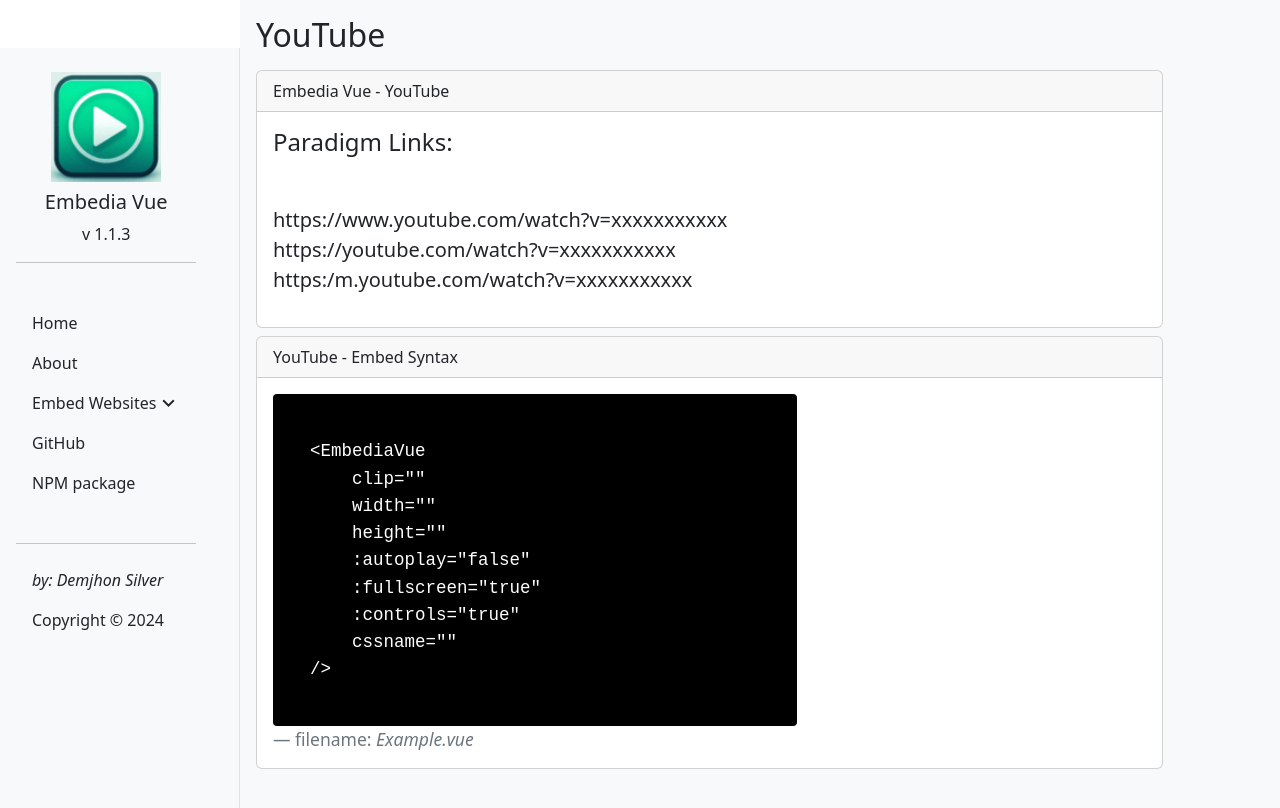
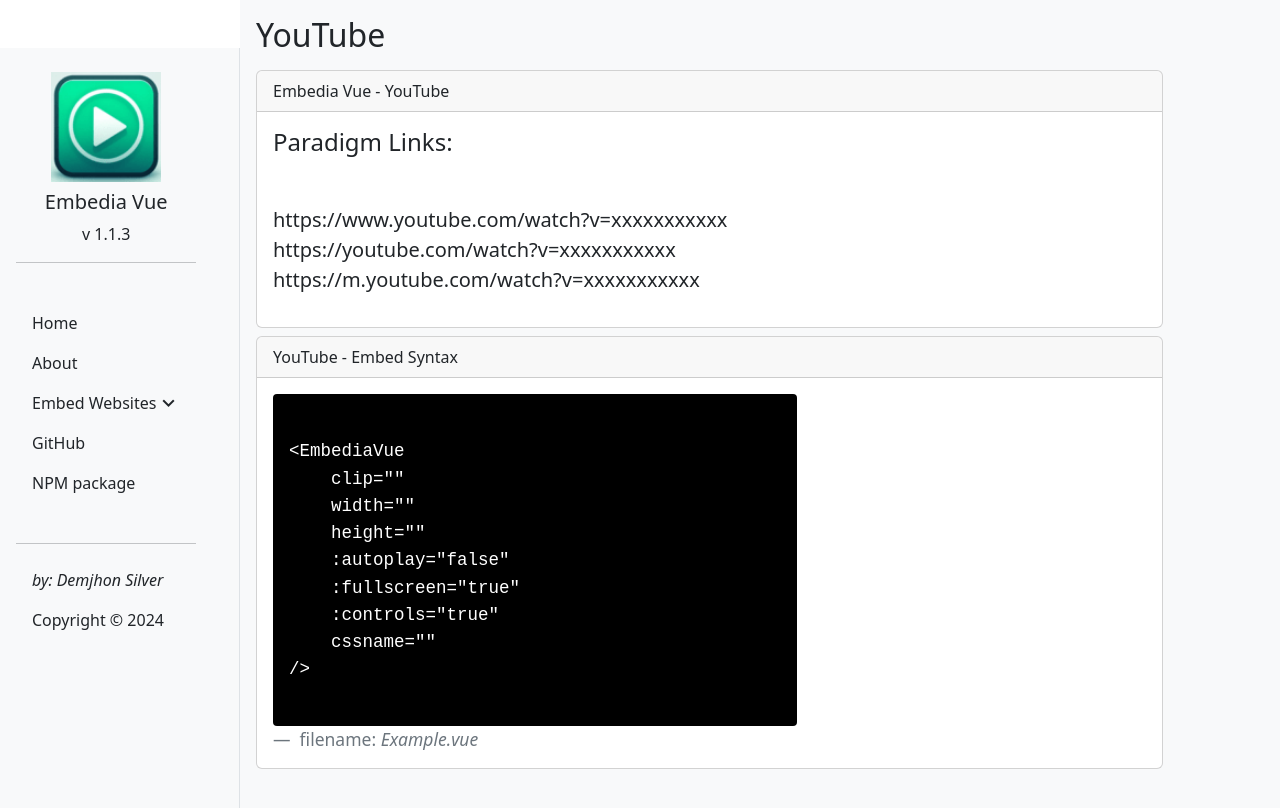
Before and after one commit to demjhonsilver/embedia-vue-docs, a Vue app: page /embedia-vue-docs/embed-websites/youtube in a window 1280 px wide. Shown: the top 808 px of the page. Built offline with nearby package versions, Linux system fonts and the light colour scheme.

Commit message:
fix minor issue

```diff
--- a/src/components/Home.vue
+++ b/src/components/Home.vue
@@ -9,7 +9,7 @@
           id="videoLink"
           class="form-control"
           v-model="videoClip"
-          placeholder="YouTube, Shorts, Facebook, Reels, Twitter, TikTok, Instagram"
+          placeholder="YouTube, Shorts, Facebook, Reels, Twitter, TikTok, Instagram, Vimeo and Dailymotion"
         />
       </div>
 
@@ -24,6 +24,7 @@
                 ref="embediaVueComponent"
                 :clip="tempVideoClip"
                 :fullscreen="true"
+                :autoplay="false"
                 v-if="tempVideoClip"
               />
             </div>
@@ -59,33 +60,23 @@
   </div>
 </template>
 
-<script>
+<script setup>
+import { ref, watch } from 'vue';
 import { EmbediaVue } from 'embedia-vue';
 
-export default {
-  name: 'ExampleComponent',
-  components: {
-    EmbediaVue
-  },
-  data() {
-    return {
-      videoClip: '', // URL for the video
-      width: '', // reactive width
-      height: '', // reactive height
-      error: null, // Error state
-      tempVideoClip: '', // Temporary storage for new URL
-    };
-  },
-  watch: {
-    videoClip(newUrl) {
-      // Clear the URL first before loading new one
-      this.tempVideoClip = '';
-      setTimeout(() => {
-        this.tempVideoClip = newUrl;
-      }, 100); // Delay to ensure re-render
-    }
-  }
-};
+const videoClip = ref(''); // URL for the video
+const width = ref(''); // Reactive width
+const height = ref(''); // Reactive height
+const error = ref(null); // Error state
+const tempVideoClip = ref(''); // Temporary storage for new URL
+
+watch(videoClip, (newUrl) => {
+  // Clear the URL first before loading new one
+  tempVideoClip.value = '';
+  setTimeout(() => {
+    tempVideoClip.value = newUrl;
+  }, 100); // Delay to ensure re-render
+});
 </script>
 
 <style scoped>
--- a/src/components/embedsites/Dailymotion.vue
+++ b/src/components/embedsites/Dailymotion.vue
@@ -2,9 +2,8 @@
   <div>
     <div id="main-content" class="flex-fill p-9" style="min-width: 400px; max-width: 1100px;">
       <h2>Dailymotion</h2>
-        <div class="mb-3">
+      <div class="mb-3"></div>
 
-        </div>
       <div class="card" style="width: 90%">
         <div class="card-header">
           Embedia Vue - Dailymotion
@@ -13,20 +12,12 @@
           <h4>Paradigm Link:</h4>
           <blockquote class="blockquote mt-5">
             <footer class="footer">
-
-
               https://www.dailymotion.com/video/xxxxxxx
               <br>
-
-
             </footer>
-
           </blockquote>
         </div>
       </div>
-
-
-
 
       <div class="card mt-2" style="width: 90%">
         <div class="card-header">
@@ -45,60 +36,40 @@
     cssname=""
 /&gt;
             </code></pre>
-
-          <footer class="blockquote-footer">filename: <cite title="Source Title">Example.vue</cite></footer>
+            <footer class="blockquote-footer">
+              filename: <cite title="Source Title">Example.vue</cite>
+            </footer>
           </blockquote>
         </div>
       </div>
-
-
-
-
-
-
-
-
-
-
     </div>
   </div>
 </template>
 
-  <script>
+<script setup>
+import { ref, computed, watch } from 'vue';
 import { EmbediaVue } from 'embedia-vue';
 
-  export default {
-    name: 'ExampleComponent',
-    components: {
-      EmbediaVue
-    },
-    data() {
-      return {
-        videoClip: '', // URL for the video
-        width: '', // reactive width
-        height: '', // reactive height
-        error: null, // Error state
-        tempVideoClip: '', // Temporary storage for new URL
-      };
-    },
-    computed: {
-      validUrl() {
-        // Basic URL validation, enhance if needed
-        return this.tempVideoClip.startsWith('http://') || this.tempVideoClip.startsWith('https://');
-      }
-    },
-    watch: {
-      videoClip(newUrl) {
+const videoClip = ref(''); // URL for the video
+const width = ref(''); // Reactive width
+const height = ref(''); // Reactive height
+const error = ref(null); // Error state
+const tempVideoClip = ref(''); // Temporary storage for new URL
+
+// Basic URL validation
+const validUrl = computed(() => {
+  return tempVideoClip.value.startsWith('http://') || tempVideoClip.value.startsWith('https://');
+});
+
+// Watch for changes in videoClip
+watch(videoClip, (newUrl) => {
   // Clear the URL first before loading new one
-        this.tempVideoClip = '';
+  tempVideoClip.value = '';
   setTimeout(() => {
-          this.tempVideoClip = newUrl;
+    tempVideoClip.value = newUrl;
   }, 100); // Delay to ensure re-render
-      }
-    }
-  };
+});
 </script>
-
 
 <style>
 pre {
--- a/src/components/embedsites/Facebook.vue
+++ b/src/components/embedsites/Facebook.vue
@@ -2,9 +2,8 @@
   <div>
     <div id="main-content" class="flex-fill p-9" style="min-width: 400px; max-width: 1100px;">
       <h2>Facebook</h2>
-        <div class="mb-3">
+      <div class="mb-3"></div>
 
-        </div>
       <div class="card" style="width: 90%">
         <div class="card-header">
           Embedia Vue - Facebook
@@ -13,19 +12,11 @@
           <h4>Paradigm Link:</h4>
           <blockquote class="blockquote mt-5">
             <footer class="footer">
-
               https://www.facebook.com/username/videos/xxxxxxxxxxxxxxxxx
-
-
             </footer>
-
           </blockquote>
-
         </div>
       </div>
-
-
-
 
       <div class="card mt-2" style="width: 90%">
         <div class="card-header">
@@ -44,60 +35,40 @@
     cssname=""
 /&gt;
             </code></pre>
-
-          <footer class="blockquote-footer">filename: <cite title="Source Title">Example.vue</cite></footer>
+            <footer class="blockquote-footer">
+              filename: <cite title="Source Title">Example.vue</cite>
+            </footer>
           </blockquote>
         </div>
       </div>
-
-
-
-
-
-
-
-
-
-
     </div>
   </div>
 </template>
 
-  <script>
+<script setup>
+import { ref, computed, watch } from 'vue';
 import { EmbediaVue } from 'embedia-vue';
 
-  export default {
-    name: 'ExampleComponent',
-    components: {
-      EmbediaVue
-    },
-    data() {
-      return {
-        videoClip: '', // URL for the video
-        width: '', // reactive width
-        height: '', // reactive height
-        error: null, // Error state
-        tempVideoClip: '', // Temporary storage for new URL
-      };
-    },
-    computed: {
-      validUrl() {
-        // Basic URL validation, enhance if needed
-        return this.tempVideoClip.startsWith('http://') || this.tempVideoClip.startsWith('https://');
-      }
-    },
-    watch: {
-      videoClip(newUrl) {
+const videoClip = ref(''); // URL for the video
+const width = ref(''); // Reactive width
+const height = ref(''); // Reactive height
+const error = ref(null); // Error state
+const tempVideoClip = ref(''); // Temporary storage for new URL
+
+// Basic URL validation
+const validUrl = computed(() => {
+  return tempVideoClip.value.startsWith('http://') || tempVideoClip.value.startsWith('https://');
+});
+
+// Watch for changes in videoClip
+watch(videoClip, (newUrl) => {
   // Clear the URL first before loading new one
-        this.tempVideoClip = '';
+  tempVideoClip.value = '';
   setTimeout(() => {
-          this.tempVideoClip = newUrl;
+    tempVideoClip.value = newUrl;
   }, 100); // Delay to ensure re-render
-      }
-    }
-  };
+});
 </script>
-
 
 <style>
 pre {
--- a/src/components/embedsites/Instagram.vue
+++ b/src/components/embedsites/Instagram.vue
@@ -2,9 +2,8 @@
   <div>
     <div id="main-content" class="flex-fill p-9" style="min-width: 400px; max-width: 1100px;">
       <h2>Instagram</h2>
-        <div class="mb-3">
+      <div class="mb-3"></div>
 
-        </div>
       <div class="card" style="width: 90%">
         <div class="card-header">
           Embedia Vue - Instagram
@@ -13,22 +12,15 @@
           <h4>Paradigm Links:</h4>
           <blockquote class="blockquote mt-5">
             <footer class="footer">
-
               https://www.instagram.com/p/xxxxxxxxxxx
               <br>
               https://www.instagram.com/reel/xxxxxxxxxxx
               <br>
               https://www.instagram.com/username/reel/xxxxxxxxxxx
-
-
             </footer>
-
           </blockquote>
         </div>
       </div>
-
-
-
 
       <div class="card mt-2" style="width: 90%">
         <div class="card-header">
@@ -43,60 +35,40 @@
     cssname=""
 /&gt;
             </code></pre>
-
-          <footer class="blockquote-footer">filename: <cite title="Source Title">Example.vue</cite></footer>
+            <footer class="blockquote-footer">
+              filename: <cite title="Source Title">Example.vue</cite>
+            </footer>
           </blockquote>
         </div>
       </div>
-
-
-
-
-
-
-
-
-
-
     </div>
   </div>
 </template>
 
-  <script>
+<script setup>
+import { ref, computed, watch } from 'vue';
 import { EmbediaVue } from 'embedia-vue';
 
-  export default {
-    name: 'ExampleComponent',
-    components: {
-      EmbediaVue
-    },
-    data() {
-      return {
-        videoClip: '', // URL for the video
-        width: '', // reactive width
-        height: '', // reactive height
-        error: null, // Error state
-        tempVideoClip: '', // Temporary storage for new URL
-      };
-    },
-    computed: {
-      validUrl() {
-        // Basic URL validation, enhance if needed
-        return this.tempVideoClip.startsWith('http://') || this.tempVideoClip.startsWith('https://');
-      }
-    },
-    watch: {
-      videoClip(newUrl) {
+const videoClip = ref(''); // URL for the video
+const width = ref(''); // Reactive width
+const height = ref(''); // Reactive height
+const error = ref(null); // Error state
+const tempVideoClip = ref(''); // Temporary storage for new URL
+
+// Basic URL validation
+const validUrl = computed(() => {
+  return tempVideoClip.value.startsWith('http://') || tempVideoClip.value.startsWith('https://');
+});
+
+// Watch for changes in videoClip
+watch(videoClip, (newUrl) => {
   // Clear the URL first before loading new one
-        this.tempVideoClip = '';
+  tempVideoClip.value = '';
   setTimeout(() => {
-          this.tempVideoClip = newUrl;
+    tempVideoClip.value = newUrl;
   }, 100); // Delay to ensure re-render
-      }
-    }
-  };
+});
 </script>
-
 
 <style>
 pre {
--- a/src/components/embedsites/Tiktok.vue
+++ b/src/components/embedsites/Tiktok.vue
@@ -2,9 +2,8 @@
   <div>
     <div id="main-content" class="flex-fill p-9" style="min-width: 400px; max-width: 1100px;">
       <h2>TikTok</h2>
-        <div class="mb-3">
+      <div class="mb-3"></div>
 
-        </div>
       <div class="card" style="width: 90%">
         <div class="card-header">
           Embedia Vue - TikTok
@@ -13,18 +12,11 @@
           <h4>Paradigm Link:</h4>
           <blockquote class="blockquote mt-5">
             <footer class="footer">
-
               https://www.tiktok.com/@username/video/xxxxxxxxxxxxxxxxxxxx
-
-
             </footer>
-
           </blockquote>
         </div>
       </div>
-
-
-
 
       <div class="card mt-2" style="width: 90%">
         <div class="card-header">
@@ -38,60 +30,40 @@
     cssname=""
 /&gt;
             </code></pre>
-
-          <footer class="blockquote-footer">filename: <cite title="Source Title">Example.vue</cite></footer>
+            <footer class="blockquote-footer">
+              filename: <cite title="Source Title">Example.vue</cite>
+            </footer>
           </blockquote>
         </div>
       </div>
-
-
-
-
-
-
-
-
-
-
     </div>
   </div>
 </template>
 
-  <script>
+<script setup>
+import { ref, computed, watch } from 'vue';
 import { EmbediaVue } from 'embedia-vue';
 
-  export default {
-    name: 'ExampleComponent',
-    components: {
-      EmbediaVue
-    },
-    data() {
-      return {
-        videoClip: '', // URL for the video
-        width: '', // reactive width
-        height: '', // reactive height
-        error: null, // Error state
-        tempVideoClip: '', // Temporary storage for new URL
-      };
-    },
-    computed: {
-      validUrl() {
-        // Basic URL validation, enhance if needed
-        return this.tempVideoClip.startsWith('http://') || this.tempVideoClip.startsWith('https://');
-      }
-    },
-    watch: {
-      videoClip(newUrl) {
+const videoClip = ref(''); // URL for the video
+const width = ref(''); // Reactive width
+const height = ref(''); // Reactive height
+const error = ref(null); // Error state
+const tempVideoClip = ref(''); // Temporary storage for new URL
+
+// Basic URL validation
+const validUrl = computed(() => {
+  return tempVideoClip.value.startsWith('http://') || tempVideoClip.value.startsWith('https://');
+});
+
+// Watch for changes in videoClip
+watch(videoClip, (newUrl) => {
   // Clear the URL first before loading new one
-        this.tempVideoClip = '';
+  tempVideoClip.value = '';
   setTimeout(() => {
-          this.tempVideoClip = newUrl;
+    tempVideoClip.value = newUrl;
   }, 100); // Delay to ensure re-render
-      }
-    }
-  };
+});
 </script>
-
 
 <style>
 pre {
--- a/src/components/embedsites/Twitter.vue
+++ b/src/components/embedsites/Twitter.vue
@@ -2,9 +2,8 @@
   <div>
     <div id="main-content" class="flex-fill p-9" style="min-width: 400px; max-width: 1100px;">
       <h2>Twitter / X</h2>
-        <div class="mb-3">
+      <div class="mb-3"></div>
 
-        </div>
       <div class="card" style="width: 90%">
         <div class="card-header">
           Embedia Vue - Twitter / X
@@ -13,28 +12,21 @@
           <h4>Paradigm Links:</h4>
           <blockquote class="blockquote mt-5">
             <footer class="footer">
-
               https://twitter.com/i/status/xxxxxxxxxxxxxxxxxxx
-<br>
+              <br />
               https://twitter.com/username/status/xxxxxxxxxxxxxxxxxxx
-<br>
+              <br />
               https://x.com/i/status/xxxxxxxxxxxxxxxxxxx
-<br>
+              <br />
               https://x.com/username/status/xxxxxxxxxxxxxxxxxxx
-
-
             </footer>
-
           </blockquote>
         </div>
       </div>
 
-
-
-
       <div class="card mt-2" style="width: 90%">
         <div class="card-header">
-        Twitter / X- Embed Syntax
+          Twitter / X - Embed Syntax
         </div>
         <div class="card-body">
           <blockquote class="blockquote mb-0">
@@ -46,60 +38,40 @@
     cssname=""
 /&gt;
             </code></pre>
-
-          <footer class="blockquote-footer">filename: <cite title="Source Title">Example.vue</cite></footer>
+            <footer class="blockquote-footer">
+              filename: <cite title="Source Title">Example.vue</cite>
+            </footer>
           </blockquote>
         </div>
       </div>
-
-
-
-
-
-
-
-
-
-
     </div>
   </div>
 </template>
 
-  <script>
+<script setup>
+import { ref, computed, watch } from 'vue';
 import { EmbediaVue } from 'embedia-vue';
 
-  export default {
-    name: 'ExampleComponent',
-    components: {
-      EmbediaVue
-    },
-    data() {
-      return {
-        videoClip: '', // URL for the video
-        width: '', // reactive width
-        height: '', // reactive height
-        error: null, // Error state
-        tempVideoClip: '', // Temporary storage for new URL
-      };
-    },
-    computed: {
-      validUrl() {
-        // Basic URL validation, enhance if needed
-        return this.tempVideoClip.startsWith('http://') || this.tempVideoClip.startsWith('https://');
-      }
-    },
-    watch: {
-      videoClip(newUrl) {
+const videoClip = ref(''); // URL for the video
+const width = ref(''); // Reactive width
+const height = ref(''); // Reactive height
+const error = ref(null); // Error state
+const tempVideoClip = ref(''); // Temporary storage for new URL
+
+// Basic URL validation
+const validUrl = computed(() => {
+  return tempVideoClip.value.startsWith('http://') || tempVideoClip.value.startsWith('https://');
+});
+
+// Watch for changes in videoClip
+watch(videoClip, (newUrl) => {
   // Clear the URL first before loading new one
-        this.tempVideoClip = '';
+  tempVideoClip.value = '';
   setTimeout(() => {
-          this.tempVideoClip = newUrl;
+    tempVideoClip.value = newUrl;
   }, 100); // Delay to ensure re-render
-      }
-    }
-  };
+});
 </script>
-
 
 <style>
 pre {
--- a/src/components/embedsites/Vimeo.vue
+++ b/src/components/embedsites/Vimeo.vue
@@ -2,9 +2,8 @@
   <div>
     <div id="main-content" class="flex-fill p-9" style="min-width: 400px; max-width: 1100px;">
       <h2>Vimeo</h2>
-        <div class="mb-3">
+      <div class="mb-3"></div>
 
-        </div>
       <div class="card" style="width: 90%">
         <div class="card-header">
           Embedia Vue - Vimeo
@@ -13,19 +12,11 @@
           <h4>Paradigm Link:</h4>
           <blockquote class="blockquote mt-5">
             <footer class="footer">
-
-
               https://vimeo.com/xxxxxxxxx
-
-
             </footer>
-
           </blockquote>
         </div>
       </div>
-
-
-
 
       <div class="card mt-2" style="width: 90%">
         <div class="card-header">
@@ -44,59 +35,40 @@
     cssname=""
 /&gt;
             </code></pre>
-
-          <footer class="blockquote-footer">filename: <cite title="Source Title">Example.vue</cite></footer>
+            <footer class="blockquote-footer">
+              filename: <cite title="Source Title">Example.vue</cite>
+            </footer>
           </blockquote>
-
         </div>
       </div>
-
-
-
-
-
-
-
-
     </div>
   </div>
 </template>
 
-  <script>
+<script setup>
+import { ref, computed, watch } from 'vue';
 import { EmbediaVue } from 'embedia-vue';
 
-  export default {
-    name: 'ExampleComponent',
-    components: {
-      EmbediaVue
-    },
-    data() {
-      return {
-        videoClip: '', // URL for the video
-        width: '', // reactive width
-        height: '', // reactive height
-        error: null, // Error state
-        tempVideoClip: '', // Temporary storage for new URL
-      };
-    },
-    computed: {
-      validUrl() {
-        // Basic URL validation, enhance if needed
-        return this.tempVideoClip.startsWith('http://') || this.tempVideoClip.startsWith('https://');
-      }
-    },
-    watch: {
-      videoClip(newUrl) {
+const videoClip = ref(''); // URL for the video
+const width = ref(''); // Reactive width
+const height = ref(''); // Reactive height
+const error = ref(null); // Error state
+const tempVideoClip = ref(''); // Temporary storage for new URL
+
+// Basic URL validation
+const validUrl = computed(() => {
+  return tempVideoClip.value.startsWith('http://') || tempVideoClip.value.startsWith('https://');
+});
+
+// Watch for changes in videoClip
+watch(videoClip, (newUrl) => {
   // Clear the URL first before loading new one
-        this.tempVideoClip = '';
+  tempVideoClip.value = '';
   setTimeout(() => {
-          this.tempVideoClip = newUrl;
+    tempVideoClip.value = newUrl;
   }, 100); // Delay to ensure re-render
-      }
-    }
-  };
+});
 </script>
-
 
 <style>
 pre {
--- a/src/components/embedsites/Youtube.vue
+++ b/src/components/embedsites/Youtube.vue
@@ -2,9 +2,8 @@
   <div>
     <div id="main-content" class="flex-fill p-9" style="min-width: 400px; max-width: 1100px;">
       <h2>YouTube</h2>
-        <div class="mb-3">
+      <div class="mb-3"></div>
 
-        </div>
       <div class="card" style="width: 90%">
         <div class="card-header">
           Embedia Vue - YouTube
@@ -13,24 +12,15 @@
           <h4>Paradigm Links:</h4>
           <blockquote class="blockquote mt-5">
             <footer class="footer">
-
               https://www.youtube.com/watch?v=xxxxxxxxxxx
               <br>
-
               https://youtube.com/watch?v=xxxxxxxxxxx
               <br>
-https:/m.youtube.com/watch?v=xxxxxxxxxxx
-
-
-
+              https://m.youtube.com/watch?v=xxxxxxxxxxx
             </footer>
-
           </blockquote>
         </div>
       </div>
-
-
-
 
       <div class="card mt-2" style="width: 90%">
         <div class="card-header">
@@ -49,60 +39,40 @@
     cssname=""
 /&gt;
             </code></pre>
-
-          <footer class="blockquote-footer">filename: <cite title="Source Title">Example.vue</cite></footer>
+            <footer class="blockquote-footer">
+              filename: <cite title="Source Title">Example.vue</cite>
+            </footer>
           </blockquote>
         </div>
       </div>
-
-
-
-
-
-
-
-
-
-
     </div>
   </div>
 </template>
 
-  <script>
+<script setup>
+import { ref, computed, watch } from 'vue';
 import { EmbediaVue } from 'embedia-vue';
 
-  export default {
-    name: 'ExampleComponent',
-    components: {
-      EmbediaVue
-    },
-    data() {
-      return {
-        videoClip: '', // URL for the video
-        width: '', // reactive width
-        height: '', // reactive height
-        error: null, // Error state
-        tempVideoClip: '', // Temporary storage for new URL
-      };
-    },
-    computed: {
-      validUrl() {
-        // Basic URL validation, enhance if needed
-        return this.tempVideoClip.startsWith('http://') || this.tempVideoClip.startsWith('https://');
-      }
-    },
-    watch: {
-      videoClip(newUrl) {
+const videoClip = ref(''); // URL for the video
+const width = ref(''); // Reactive width
+const height = ref(''); // Reactive height
+const error = ref(null); // Error state
+const tempVideoClip = ref(''); // Temporary storage for new URL
+
+// Basic URL validation
+const validUrl = computed(() => {
+  return tempVideoClip.value.startsWith('http://') || tempVideoClip.value.startsWith('https://');
+});
+
+// Watch for changes in videoClip
+watch(videoClip, (newUrl) => {
   // Clear the URL first before loading new one
-        this.tempVideoClip = '';
+  tempVideoClip.value = '';
   setTimeout(() => {
-          this.tempVideoClip = newUrl;
+    tempVideoClip.value = newUrl;
   }, 100); // Delay to ensure re-render
-      }
-    }
-  };
+});
 </script>
-
 
 <style>
 pre {
--- a/src/components/embedsites/YoutubeShorts.vue
+++ b/src/components/embedsites/YoutubeShorts.vue
@@ -2,9 +2,8 @@
   <div>
     <div id="main-content" class="flex-fill p-9" style="min-width: 400px; max-width: 1100px;">
       <h2>YouTube - Shorts</h2>
-        <div class="mb-3">
+      <div class="mb-3"></div>
 
-        </div>
       <div class="card" style="width: 90%">
         <div class="card-header">
           Embedia Vue - YouTube - Shorts
@@ -13,7 +12,6 @@
           <h4>Paradigm Links:</h4>
           <blockquote class="blockquote mt-5">
             <footer class="footer">
-
               https://www.youtube.com/shorts/xxxxxxxxxxx
               <br>
               https://www.youtube.com/shorts/xxxxxxxxxxx?si=xxxxxxxxxxxxxxxx
@@ -21,16 +19,10 @@
               https://youtube.com/shorts/xxxxxxxxxxx
               <br>
               https://youtube.com/shorts/xxxxxxxxxxx?si=xxxxxxxxxxxxxxxx
-
-
             </footer>
-
           </blockquote>
         </div>
       </div>
-
-
-
 
       <div class="card mt-2" style="width: 90%">
         <div class="card-header">
@@ -44,60 +36,37 @@
     cssname=""
 /&gt;
             </code></pre>
-
-          <footer class="blockquote-footer">filename: <cite title="Source Title">Example.vue</cite></footer>
+            <footer class="blockquote-footer">
+              filename: <cite title="Source Title">Example.vue</cite>
+            </footer>
           </blockquote>
         </div>
       </div>
-
-
-
-
-
-
-
-
-
-
     </div>
   </div>
 </template>
 
-  <script>
+<script setup>
+import { ref, computed, watch } from 'vue';
 import { EmbediaVue } from 'embedia-vue';
 
-  export default {
-    name: 'ExampleComponent',
-    components: {
-      EmbediaVue
-    },
-    data() {
-      return {
-        videoClip: '', // URL for the video
-        width: '', // reactive width
-        height: '', // reactive height
-        error: null, // Error state
-        tempVideoClip: '', // Temporary storage for new URL
-      };
-    },
-    computed: {
-      validUrl() {
-        // Basic URL validation, enhance if needed
-        return this.tempVideoClip.startsWith('http://') || this.tempVideoClip.startsWith('https://');
-      }
-    },
-    watch: {
-      videoClip(newUrl) {
+const videoClip = ref(''); // URL for the video
+const tempVideoClip = ref(''); // Temporary storage for new URL
+
+// Basic URL validation
+const validUrl = computed(() => {
+  return tempVideoClip.value.startsWith('http://') || tempVideoClip.value.startsWith('https://');
+});
+
+// Watch for changes in videoClip
+watch(videoClip, (newUrl) => {
   // Clear the URL first before loading new one
-        this.tempVideoClip = '';
+  tempVideoClip.value = '';
   setTimeout(() => {
-          this.tempVideoClip = newUrl;
+    tempVideoClip.value = newUrl;
   }, 100); // Delay to ensure re-render
-      }
-    }
-  };
+});
 </script>
-
 
 <style>
 pre {
```
Lines whose indentation alone changed are shown as unchanged.
